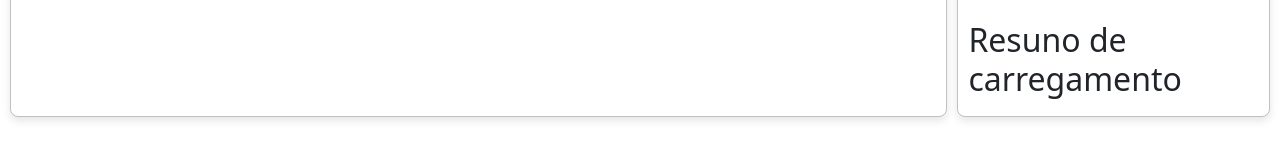
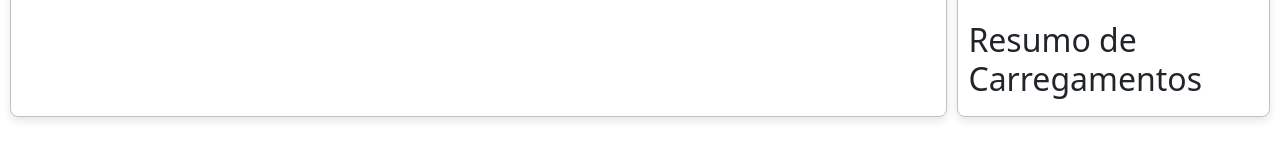
Before and after one commit to Eric90johnson/Painel-Gestao-a-Vista-APA-Esmaltec, a plain HTML site: page index.html in a window 1280 px wide. Shown: the part 808-953 px from the top of the page. Drawn offline with nearby package versions, Linux system fonts and the light colour scheme.

Commit message:
Update index.html

```diff
--- a/index.html
+++ b/index.html
@@ -129,7 +129,7 @@
         </div>
         <br>
         <div>
-          <h2>Resuno de carregamento</h2>
+          <h2>Resumo de Carregamentos</h2>
         </div>
 
 
```
